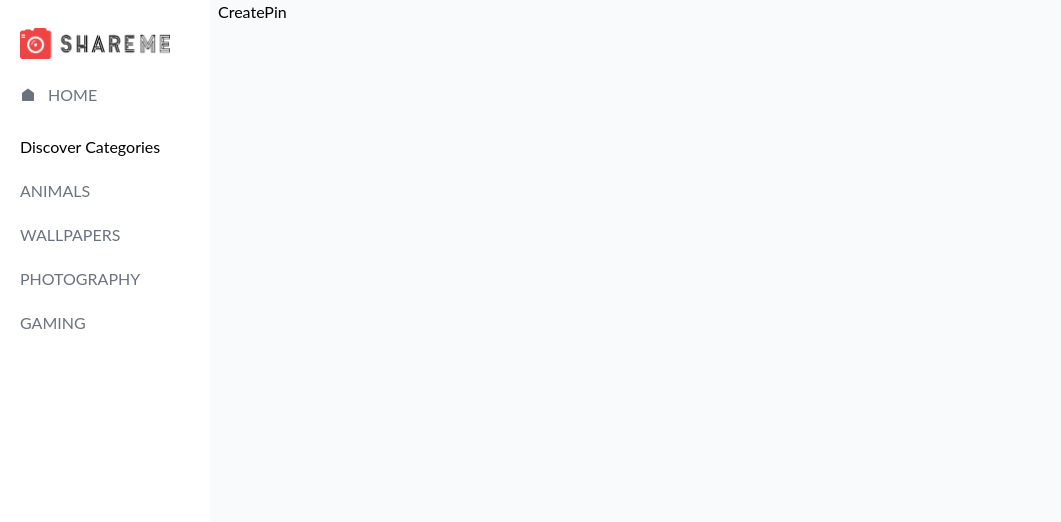
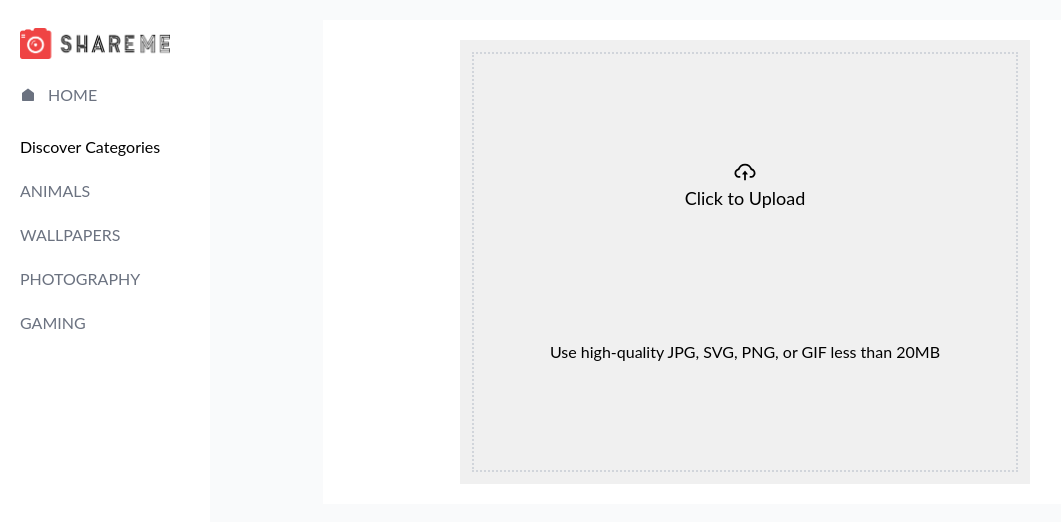
Before and after one commit to Mamsheikh/share-me, a React (Create React App) app in the folder client/: page /create-pin in a window 1280 px wide. Shown: the top 522 px of the page, without its empty margins (0-1061 px from the left). Built offline with nearby package versions, Linux system fonts and the light colour scheme; no server answers.

Commit message:
create-pin page

```diff
--- a/client/src/components/CreatePin.tsx
+++ b/client/src/components/CreatePin.tsx
@@ -1,9 +1,82 @@
-import React from 'react';
+import React, { useState } from 'react';
+import { AiOutlineCloudUpload } from 'react-icons/ai';
+import { MdDelete } from 'react-icons/md';
+import { useNavigate } from 'react-router-dom';
+
+import { Spinner } from '../components';
+import { categories } from '../utils/data';
+
 import { User } from '../container/Home';
 
 interface Props {
   user: User;
 }
-export const CreatePin: React.FC<Props> = () => {
-  return <div>CreatePin</div>;
+export const CreatePin: React.FC<Props> = ({ user }) => {
+  const [title, setTitle] = useState('');
+  const [about, setAbout] = useState('');
+  const [loading, setLoading] = useState(false);
+  const [destination, setDestination] = useState('');
+  const [fields, setFields] = useState(false);
+  const [category, setCategory] = useState(null);
+  const [imageAsset, setImageAsset] = useState(null);
+  const [wrongImageType, setWrongImageType] = useState(false);
+
+  const navigate = useNavigate();
+
+  const uploadImage = (e) => {
+    console.log('upload');
+  };
+  return (
+    <div className='flex flex-col justify-center items-center mt-5 lg:h-4/5'>
+      {fields && (
+        <p className='text-red-500 mb-5 text-xl transition-all duration-150 ease-in'>
+          Please fill in all the fields
+        </p>
+      )}
+      <div className='flex lg:flex-row flex-col justify-center items-center bg-white lg:p-5 p-3 lg:w-4/5 w-full'>
+        <div className='bg-secondaryColor p-3 flex flex-0.7 w-full'>
+          <div className='flex justify-center items-center flex-col border-2 border-dotted border-gray-300 p-3 w-full h-420'>
+            {loading && <Spinner />}
+            {wrongImageType && <p>Wrong image type</p>}
+            {!imageAsset ? (
+              <label className='cursor-pointer'>
+                <div className='flex flex-col items-center justify-center h-full'>
+                  <div className='flex flex-col justify-center items-center'>
+                    <p className='font-bold text-2xl'>
+                      <AiOutlineCloudUpload className='' />
+                    </p>
+                    <p className='text-lg'>Click to Upload</p>
+                  </div>
+                  <p className='mt-32 text-gray-4'>
+                    Use high-quality JPG, SVG, PNG, or GIF less than 20MB
+                  </p>
+                </div>
+                <input
+                  type='file'
+                  name='upload-image'
+                  onChange={uploadImage}
+                  className='w-0 h-0'
+                />
+              </label>
+            ) : (
+              <div className='relative h-full'>
+                <img
+                  src={imageAsset}
+                  alt='uploaded pic'
+                  className='w-full h-full'
+                />
+                <button
+                  type='button'
+                  onClick={() => setImageAsset(null)}
+                  className='absolute bottom-3  right-3 p-3 rounded-full bg-white text-xl cursor-pointer outline-none hover:shadow-md transition-all duration-500 ease-in-out'
+                >
+                  <MdDelete className='' />
+                </button>
+              </div>
+            )}
+          </div>
+        </div>
+      </div>
+    </div>
+  );
 };
--- a/client/src/components/Pin.tsx
+++ b/client/src/components/Pin.tsx
@@ -14,10 +14,13 @@ interface Props {
 
 export const Pin: React.FC<Props> = ({ pin, className, user }) => {
   const navigate = useNavigate();
-  const [savePost] = useSavePostMutation();
+  const [savePost, { loading }] = useSavePostMutation({
+    onCompleted: (data) => {
+      window.location.reload();
+    },
+  });
   const [postHovered, setPostHovered] = useState(false);
-  const [savingPost, setSavingPost] = useState(false);
-  const alreadySaved = !!pin?.save.filter((item) => item.user.id === user.id)
+  const alreadySaved = !!pin?.save.filter((item) => item.user?.id === user.id)
     ?.length;
   const toggleSave = async (postId: string, userId: string) => {
     await savePost({
@@ -27,6 +30,7 @@ export const Pin: React.FC<Props> = ({ pin, className, user }) => {
       },
     });
   };
+  // console.log('alreasySaved', );
   return (
     <div className='m-2'>
       <div
@@ -71,13 +75,51 @@ export const Pin: React.FC<Props> = ({ pin, className, user }) => {
                   }}
                   className='bg-red-500 opacity-70 hover:opacity-100 text-white px-5 py-1 text-base rounded-3xl hover:shadow-md outline-none'
                 >
-                  Save
+                  {loading ? <span>Saving...</span> : <span>Save</span>}
+                </button>
+              )}
+            </div>
+            <div className='flex justify-between items-center gap-2 w-full'>
+              {pin.destination && (
+                <a
+                  href={pin.destination}
+                  target='_blank'
+                  rel='noreferrer'
+                  className='bg-white flex items-center gap-2 text-black font-bold p-2 pl-4 pr-4 rounded-full opacity-70 hover:opacity-100 hover:shadow-md'
+                >
+                  <BsFillArrowUpRightCircleFill />
+                  {pin.destination.length > 20
+                    ? pin.destination.slice(8, 20)
+                    : pin.destination.slice(8)}
+                </a>
+              )}
+              {pin.user.id === user.id && (
+                <button
+                  onClick={(e) => {
+                    e.stopPropagation();
+                    // toggleSave(pin.id, user.id);
+                  }}
+                  type='button'
+                  className='bg-white p-2 opacity-70 hover:opacity-100 text-black   text-base rounded-3xl hover:shadow-md outline-none'
+                >
+                  <AiTwotoneDelete />
                 </button>
               )}
             </div>
           </div>
         )}
       </div>
+      <Link
+        to={`user-profile/${pin?.user?.id}`}
+        className='flex gap-2 mt-2 items-center'
+      >
+        <img
+          className='w-8 h-8 objet-cover rounded-full'
+          src={pin?.user?.image}
+          alt='user'
+        />
+        <p className='font-semibold capitalize'>{pin?.user?.name}</p>
+      </Link>
     </div>
   );
 };
--- a/client/src/generated/graphql.tsx
+++ b/client/src/generated/graphql.tsx
@@ -112,7 +112,7 @@ export type User = {
 export type FeedQueryVariables = Exact<{ [key: string]: never; }>;
 
 
-export type FeedQuery = { __typename?: 'Query', feed: Array<{ __typename?: 'Post', id: string, title: string, destination: string, about: string, image: string, save?: Array<{ __typename?: 'Save', id: string, user: { __typename?: 'User', id: string } }> | null }> };
+export type FeedQuery = { __typename?: 'Query', feed: Array<{ __typename?: 'Post', id: string, title: string, destination: string, about: string, image: string, user?: { __typename?: 'User', id: string, image: string, name: string } | null, save?: Array<{ __typename?: 'Save', id: string, user: { __typename?: 'User', id: string } }> | null }> };
 
 export type MeQueryVariables = Exact<{ [key: string]: never; }>;
 
@@ -143,6 +143,11 @@ export const FeedDocument = gql`
     destination
     about
     image
+    user {
+      id
+      image
+      name
+    }
     save {
       id
       user {
--- a/client/src/graphql/feed.graphql
+++ b/client/src/graphql/feed.graphql
@@ -5,6 +5,11 @@ query FEED {
     destination
     about
     image
+    user {
+      id
+      image
+      name
+    }
     save {
       id
       user {
--- /dev/null
+++ b/client/src/types.d.ts
@@ -0,0 +1,21 @@
+declare interface Pin {
+  about: string;
+  //   categories: Array<Category>;
+  //   comments: Array<Comment>;
+  destination: string;
+  id: string;
+  image: string;
+  save?: {
+    id;
+    user: {
+      id;
+    };
+  };
+  title: string;
+  user?: {
+    id: string;
+    name: string;
+    image: string;
+  };
+  userId: string;
+}
--- /dev/null
+++ b/client/src/utils/data.ts
@@ -0,0 +1,71 @@
+interface Category {
+  name: string;
+  image: string;
+}
+export const categories: Category[] = [
+  {
+    name: 'cars',
+    image:
+      'https://i.pinimg.com/750x/eb/47/44/eb4744eaa3b3ccd89749fa3470e2b0de.jpg',
+  },
+  {
+    name: 'fitness',
+    image:
+      'https://i.pinimg.com/236x/25/14/29/251429345940a47490cc3d47dfe0a8eb.jpg',
+  },
+  {
+    name: 'wallpaper',
+    image:
+      'https://i.pinimg.com/236x/03/48/b6/0348b65919fcbe1e4f559dc4feb0ee13.jpg',
+  },
+  {
+    name: 'websites',
+    image:
+      'https://i.pinimg.com/750x/66/b1/29/66b1296d36598122e6a4c5452b5a7149.jpg',
+  },
+  {
+    name: 'photo',
+    image:
+      'https://i.pinimg.com/236x/72/8c/b4/728cb43f48ca762a75da645c121e5c57.jpg',
+  },
+  {
+    name: 'food',
+    image:
+      'https://i.pinimg.com/236x/7d/ef/15/7def15ac734837346dac01fad598fc87.jpg',
+  },
+  {
+    name: 'nature',
+    image:
+      'https://i.pinimg.com/236x/b9/82/d4/b982d49a1edd984c4faef745fd1f8479.jpg',
+  },
+  {
+    name: 'art',
+    image:
+      'https://i.pinimg.com/736x/f4/e5/ba/f4e5ba22311039662dd253be33bf5f0e.jpg',
+  },
+  {
+    name: 'travel',
+    image:
+      'https://i.pinimg.com/236x/fa/95/98/fa95986f2c408098531ca7cc78aee3a4.jpg',
+  },
+  {
+    name: 'quotes',
+    image:
+      'https://i.pinimg.com/236x/46/7c/17/467c17277badb00b638f8ec4da89a358.jpg',
+  },
+  {
+    name: 'cats',
+    image:
+      'https://i.pinimg.com/236x/6c/3c/52/6c3c529e8dadc7cffc4fddedd4caabe1.jpg',
+  },
+  {
+    name: 'dogs',
+    image:
+      'https://i.pinimg.com/236x/1b/c8/30/1bc83077e363db1a394bf6a64b071e9f.jpg',
+  },
+  {
+    name: 'others',
+    image:
+      'https://i.pinimg.com/236x/2e/63/c8/2e63c82dfd49aca8dccf9de3f57e8588.jpg',
+  },
+];
```
Also changed, not shown: client/src/components/Spinner.tsx (+6 -2 lines), 1 other file (tests, documents, lock files or other folders).
